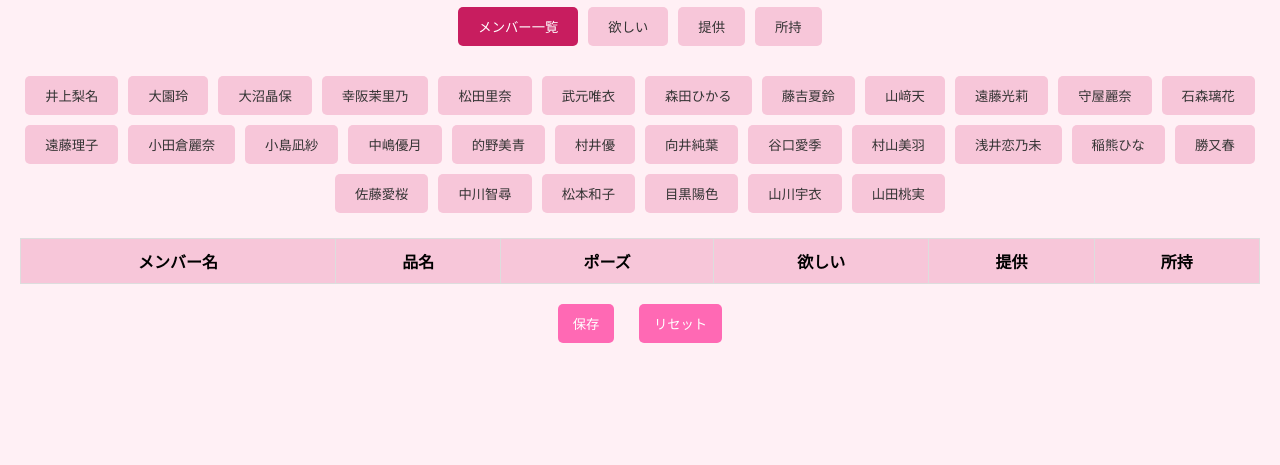
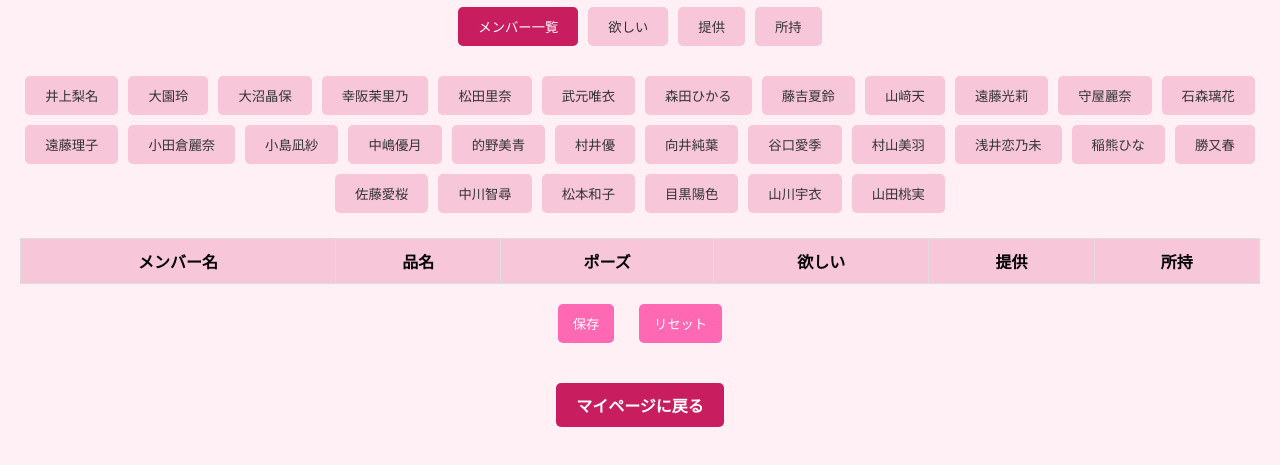
Before and after one commit to atkhbm/sakurazaka-photo, a plain HTML site: page mylist_manage.html in a window 1280 px wide. Shown: the part 107-572 px from the top of the page. Drawn offline with Linux system fonts and the light colour scheme.

Commit message:
Add files via upload

```diff
--- a/mylist_manage.html
+++ b/mylist_manage.html
@@ -16,6 +16,20 @@
     tr:nth-child(even) { background-color: #fff5f8; }
     .actions { text-align: center; margin: 20px; }
     .actions button { padding: 10px 15px; margin: 0 10px; background-color: #ff69b4; color: white; border: none; border-radius: 5px; cursor: pointer; }
+
+    /* 戻るボタン用 */
+    .back-btn {
+      display: inline-block;
+      padding: 10px 20px;
+      background-color: #c81d5f;
+      color: #fff;
+      text-decoration: none;
+      border-radius: 5px;
+      font-weight: bold;
+    }
+    .back-btn:hover {
+      background-color: #a8154a;
+    }
   </style>
 </head>
 <body>
@@ -47,6 +61,11 @@
   <div class="actions">
     <button onclick="saveData()">保存</button>
     <button onclick="resetData()">リセット</button>
+  </div>
+
+  <!-- マイページに戻るボタン -->
+  <div style="text-align:center; margin: 40px 0;">
+    <a href="mypage.html" class="back-btn">マイページに戻る</a>
   </div>
 
 <script>
--- /dev/null
+++ b/style.css
@@ -0,0 +1,14 @@
+.back-btn {
+  display: inline-block;
+  margin-top: 20px;
+  background: #c81d5f;
+  color: white;
+  padding: 10px 20px;
+  border-radius: 30px;
+  font-size: 1em;
+  text-decoration: none;
+  transition: background 0.3s;
+}
+.back-btn:hover {
+  background: #a9134a;
+}
```
